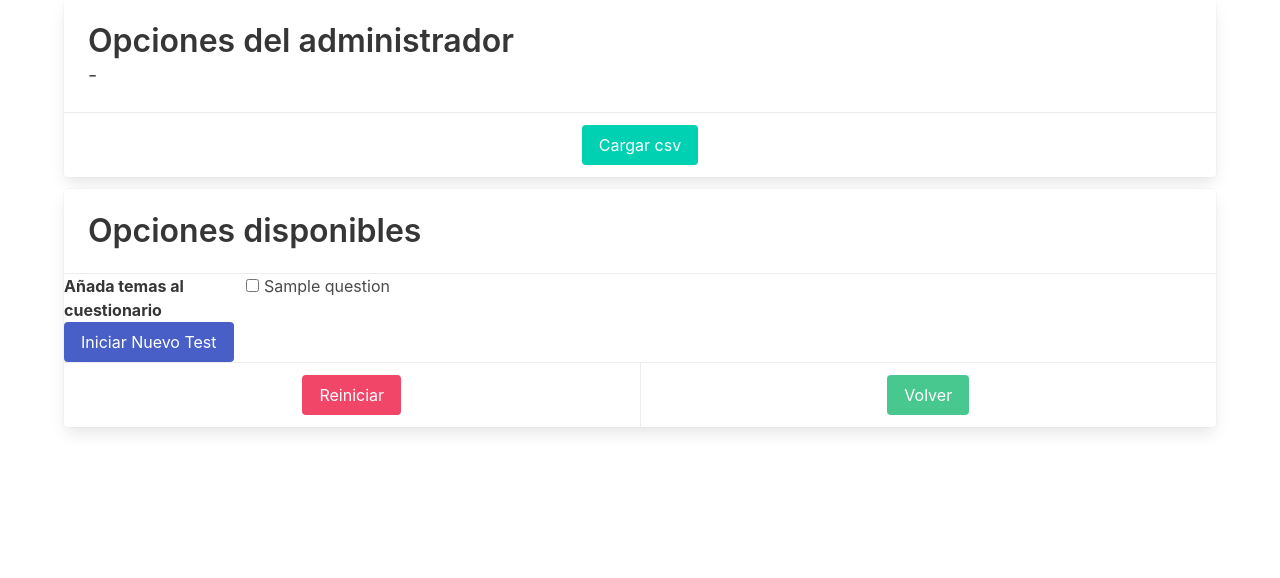
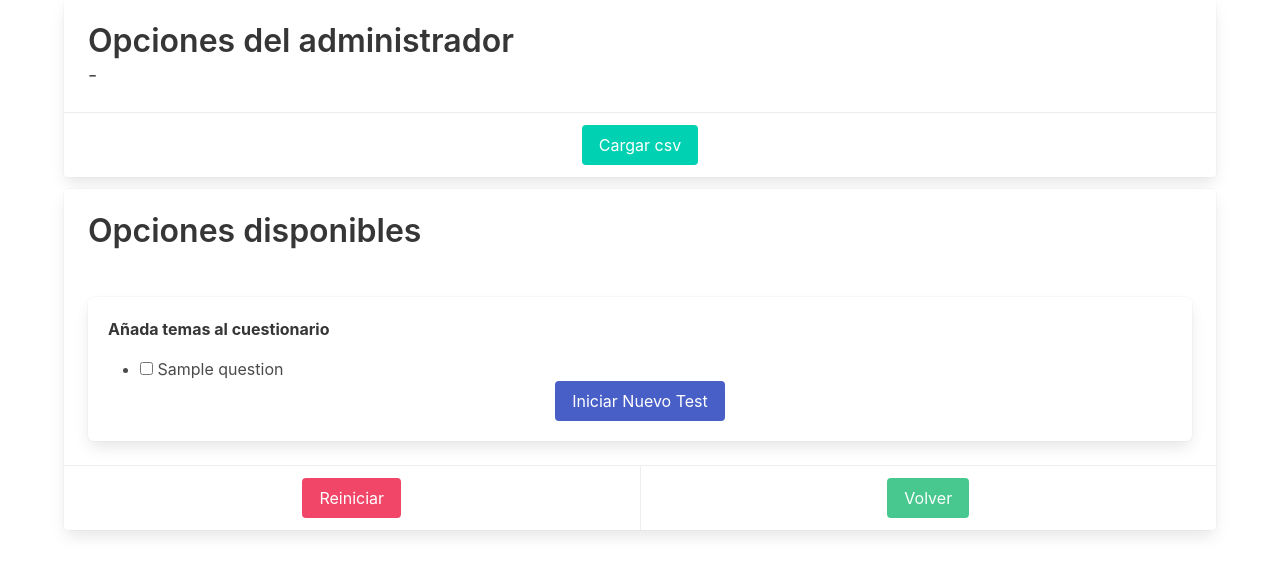
Before and after one commit to davidbermudez/django-question, a Django app: a page that uses templates/course/course.html in a window 1280 px wide. Shown: the part 397-975 px from the top of the page. Before the commit the page ends 830 px from the top, so only its background shows below. Run offline with Django 3.2, Linux system fonts and the light colour scheme; a user stored in the database is signed in; tables that the repository leaves empty hold one stand-in row (values such as "Sample post"); data that the repository does not hold is empty; parts of the project's set-up code (start-up, migrations or seed data) failed here and were passed over; some libraries are stand-ins or nearby versions.

Commit message:
features in templates

```diff
--- a/questions/views.py
+++ b/questions/views.py
@@ -1,5 +1,5 @@
 from django.shortcuts import render, get_object_or_404, redirect
-from django.http import HttpResponse, HttpResponseRedirect, JsonResponse
+from django.http import HttpResponse, HttpResponseRedirect, JsonResponse, HttpResponseBadRequest
 from django.contrib.auth.decorators import login_required
 from .models import Course, Registration, Question, QuizIntent, QuizFinalized
 from .forms import CsvUploadForm, OneQuestionForm, QuizInit
@@ -269,39 +269,6 @@
     create a list with 10 question random and save in database
     '''
 
-    '''
-    print(len(select_theme))
-    if len(select_theme)==0:
-        #todas
-        quest = Question.objects.filter(question_course=course_object).order_by('?')[:10]
-        print("Todas:", quest)
-    else:
-        quest = []
-        for th in select_theme:
-            print(th, type(th))
-            questions = Question.objects.filter(question_course=course_object, question_theme=th)
-            #questions = Question.objects.filter(Q(question_course=course_object)).filter(Q(question_theme=th)).values()
-            print("Questions", questions)
-            quest.extend(questions)
-            print("Quest", quest)
-
-    if len(quest)==0:
-        messages.add_message(request, messages.ERROR, '<strong>Error al extraer las preguntas</strong>', extra_tags='is-danger')
-        return None
-    if len(quest)<10:
-        messages.add_message(request, messages.ERROR, '<strong>No existen suficientes preguntas de esta categoría</strong>', extra_tags='is-danger')
-        return None
-    elif len(quest)>10:
-        # seleccionamos 10 al azar
-        azar = []
-        for i in range(10):
-            element = random.choice(quest)
-            while element in azar:
-                element = random.choice(quest)
-            azar.append(element)
-
-    print(azar)
-    '''
     questions = Question.objects.filter(question_course=course_object, question_theme__in=select_theme).order_by('?')[:10]
     # create Object database
     list_responses = (None,None,None,None,None,None,None,None,None,None)
@@ -319,6 +286,19 @@
 
 @login_required
 def question_edit(request, pk):
+    """_summary_
+
+    Args:
+        request (request): objet content http var session
+        pk (_type_): id Question Model
+
+    Raises:
+        PermissionDenied: _description_
+        PermissionDenied: _description_
+
+    Returns:
+        Response: _description_
+    """
     user = None
     if request.user.is_authenticated:
         user = request.user
@@ -410,6 +390,14 @@
 
 
 def endQuiz(request):
+    """_summary_
+
+    Args:
+        request (_type_): _description_
+
+    Returns:
+        _type_: _description_
+    """
     if request.is_ajax():
         user = None
         if request.user.is_authenticated:
--- a/templates/course/course.html
+++ b/templates/course/course.html
@@ -82,23 +82,24 @@
         {% endif %}
     </div>
 
-    <footer class="card-footer">
-        <div class="card-footer-item">
+    <div class="card-content">
         {% if intents %}
             <p>Existe un intento anterior sin finalizar abierto el {{ intents.0.quizintent_dateInit|date:"d/m/Y H:i" }}. Pulse en <a href="{% url 'init_quiz' course_slug=course.course_slug %}" class="button is-link is-small">Continuar Test</a> para continuar</p>
         {% else %}
-            <div class="tile is-ancestor">
+            <div class="content">
                 <form action='{% url 'init_quiz' course_slug=course.course_slug %}' method="post">
                     {% csrf_token %}
-                    <div class="tile">
-                        <div class="tile is-6">
+                    <div class="box">
+                    <div>
                         <label class="label">Añada temas al cuestionario</label>
                     </div>
-                        <div class="tile is-6">
+
+                    <div>
                         <div class="select is-multiple">
+                            <div class="is-flex">
                             <ul id="id_select_theme">
                                 {% for theme in themes %}
-                                        <li>
+                                    <li class="">
                                         <label for="id_select_theme_{{ forloop.counter }}">
                                             <input type="checkbox" name="select_theme" value="{{ theme.question_theme }}" id="id_select_theme_{{ forloop.counter }}">
                                             {{ theme.question_theme }}
@@ -109,17 +110,15 @@
                         </div>
                         </div>
                     </div>
-                    <div class="tile is-6 has-text-centered">
-                        <!--<span class="button is-link" onclick="location.href='{% url 'init_quiz' course_slug=course.course_slug %}'">-->
-                        <button class="button is-link" type="submit">
-                            {% if intents %}Continuar Test{% else %}Iniciar Nuevo Test{% endif %}
-                        </button>
+                    <div class="is-6 has-text-centered">
+                        <button class="button is-link" type="submit">Iniciar Nuevo Test</button>
+                    </div>
                     </div>
                 </form>
             </div>
         {% endif %}
     </div>
-    </footer>
+
 
 
 
```
Lines whose indentation alone changed are shown as unchanged.
